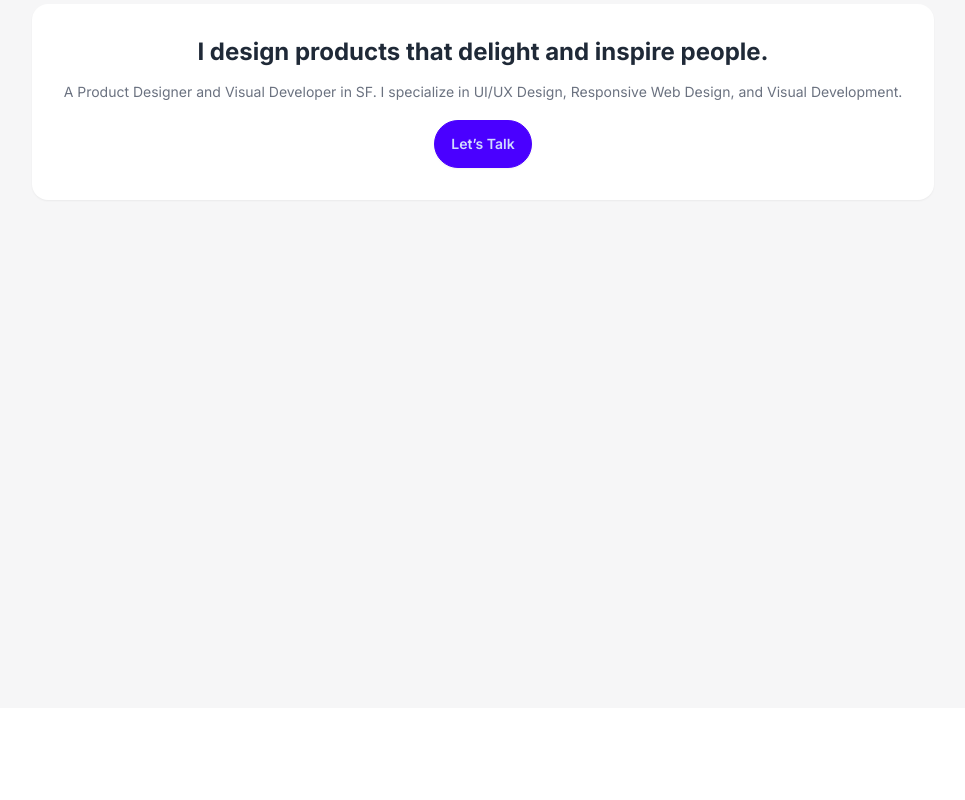
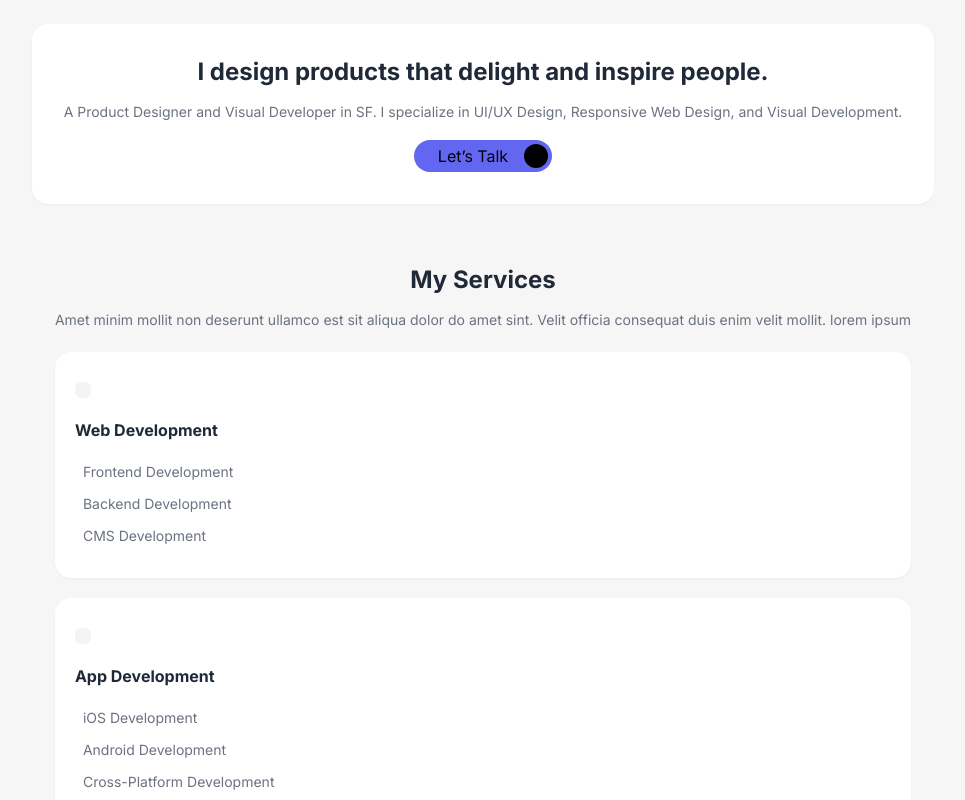
Before and after one commit to samankassou/portfolio, a Next.js app: page / in a window 1280 px wide. Shown: the part 200-1000 px from the top of the page, without its empty margins (157-1122 px from the left). Before the commit the page ends 908 px from the top, so only its background shows below. Built offline with nearby package versions, Linux system fonts and the light colour scheme.

Commit message:
Add services section

```diff
--- a/app/components/btn.js
+++ b/app/components/btn.js
@@ -1,7 +1,13 @@
 export default function Btn() {
   return (
-    <a href="#" className="btn btn-primary rounded-full">
-      Let’s Talk
+    <a
+      href="#"
+      className="bg-indigo-500 p-1 text-gray-50 rounded-full inline-flex justify-between items-center space-x-2"
+    >
+      <span className="pl-5 pr-2 text-black">Let’s Talk</span>
+      <span className="bg-black p-3 rounded-full flex items-center justify-center text-indigo-500">
+        <ion-icon name="arrow-round-forward"></ion-icon>
+      </span>
     </a>
   );
 }
--- a/app/components/header.js
+++ b/app/components/header.js
@@ -1,7 +1,7 @@
 import Btn from "./btn";
 export default function Header() {
   return (
-    <div className="rounded-box bg-white shadow-sm p-8">
+    <div className="rounded-box bg-white shadow-sm p-8 my-5">
       <h1 className="text-2xl font-bold text-center mb-3 leading-8">
         I design products that delight and inspire people.
       </h1>
--- /dev/null
+++ b/app/components/serviceCard.js
@@ -0,0 +1,24 @@
+export default function serviceCard({ service }) {
+  return (
+    <div className="rounded-box bg-white shadow-sm p-5 my-5">
+      <span className="inline-flex items-center justify-center text-2xl text-black p-2 rounded-md bg-gray-100">
+        <ion-icon name="code"></ion-icon>
+      </span>
+      <h3 className="text-md font-bold text-left my-4 leading-8">
+        {service.title}
+      </h3>
+      <ul>
+        {service.items &&
+          service.items.map((item) => (
+            <li
+              className="flex items-center space-x-2 text-sm text-gray-500 my-3"
+              key={item.title}
+            >
+              <ion-icon name={item.icon}></ion-icon>
+              <span>{item}</span>
+            </li>
+          ))}
+      </ul>
+    </div>
+  );
+}
--- a/app/layout.js
+++ b/app/layout.js
@@ -11,7 +11,10 @@ export const metadata = {
 export default function RootLayout({ children }) {
   return (
     <html lang="fr">
-      <body className={inter.className + " bg-[#F6F6F7]"}>{children}</body>
+      <body className={inter.className + " bg-[#F6F6F7]"}>
+        {children}
+        <script src="https://unpkg.com/ionicons@4.5.10-0/dist/ionicons.js"></script>
+      </body>
     </html>
   );
 }
--- a/app/page.js
+++ b/app/page.js
@@ -1,12 +1,72 @@
 import Header from "./components/header";
 import Navbar from "./components/navbar";
+import ServiceCard from "./components/serviceCard";
 
 export default function Home() {
+  let sercices = [
+    {
+      id: 1,
+      icon: "arrow-round-forward",
+      title: "Web Development",
+      items: ["Frontend Development", "Backend Development", "CMS Development"],
+    },
+    {
+      id: 2,
+      icon: "arrow-round-forward",
+      title: "App Development",
+      items: [
+        "iOS Development",
+        "Android Development",
+        "Cross-Platform Development",
+      ],
+    },
+    {
+      id: 3,
+      icon: "arrow-round-forward",
+      title: "UI / UX Design",
+      items: [
+        "User Research",
+        "Wireframing & Visual Design",
+        "Prototyping & Testing",
+      ],
+    },
+    {
+      id: 4,
+      icon: "arrow-round-forward",
+      title: "Graphics Design",
+      items: ["Branding Design", "Social Media Post", "Logo Design"],
+    },
+    {
+      id: 5,
+      icon: "videocam",
+      title: "Video Editing",
+      items: ["Motion Graphics", "Video Editing", "VFX Editor"],
+    },
+  ];
   return (
     <>
       <Navbar />
       <main className="flex min-h-screen flex-col items-center justify-between xs:p-5 md:p-24">
         <Header />
+        {/* Services */}
+        <section className="my-10">
+          <h2 className="text-2xl font-bold text-center mb-3 leading-8">
+            My Services
+          </h2>
+          <p className="text-center text-sm text-gray-500 leading-6">
+            Amet minim mollit non deserunt ullamco est sit aliqua dolor do amet
+            sint. Velit officia consequat duis enim velit mollit. lorem ipsum
+          </p>
+          {/* Liste des services */}
+          <ul>
+            {sercices &&
+              sercices.map((service) => (
+                <li>
+                  <ServiceCard service={service} key={service.id} />
+                </li>
+              ))}
+          </ul>
+        </section>
       </main>
     </>
   );
```
